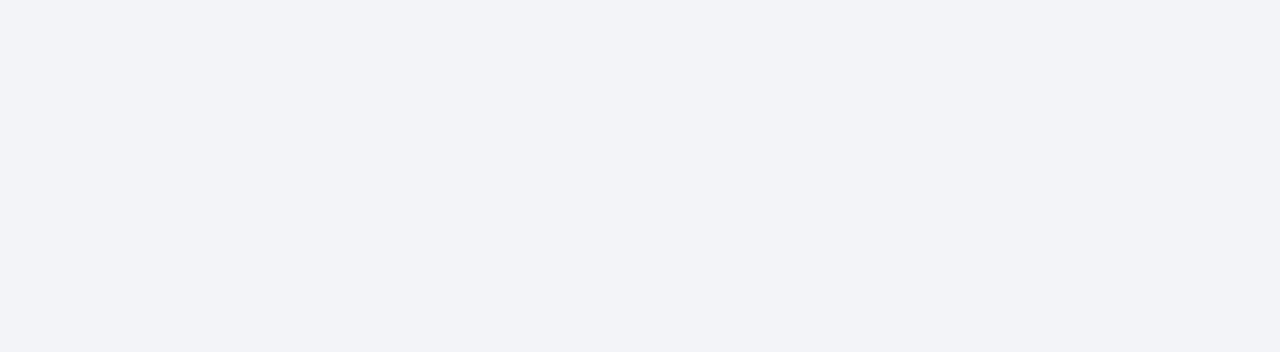
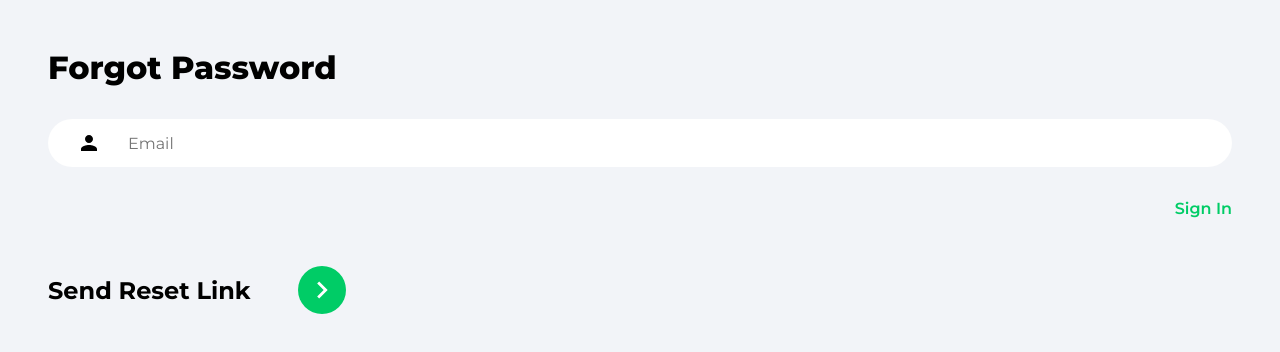
Before and after one commit to PriyanshSingh167/bug-tracker, a React (Create React App) app: page /forgot-password in a window 1280 px wide. Before the commit this address had no page. Shown: the top 352 px of the page. Built offline with nearby package versions, Linux system fonts and the light colour scheme.

Commit message:
Creating forgot password page and google OAuth

```diff
--- a/src/App.js
+++ b/src/App.js
@@ -6,6 +6,7 @@ import SignUp from "./pages/SignUp";
 import Login from "./pages/Login";
 import Profile from "./pages/Profile";
 import PrivateRoute from "./components/PrivateRoute";
+import ForgotPassword from "./pages/ForgotPassword";
 function App() {
   return (
     <>
@@ -23,6 +24,8 @@ function App() {
           <Route path="/home" element={<PrivateRoute />}>
             <Route path="/home" element={<Home />} />
           </Route>
+          {/* Forgot password */}
+          <Route path="/forgot-password" element={<ForgotPassword />} />
         </Routes>
       </Router>
       <ToastContainer />
--- /dev/null
+++ b/src/components/OAuth.js
@@ -0,0 +1,48 @@
+import { useLocation, useNavigate } from "react-router-dom";
+import { getAuth, signInWithPopup, GoogleAuthProvider } from "firebase/auth";
+import { doc, setDoc, getDoc, serverTimestamp } from "firebase/firestore";
+import { db } from "../firebase.config";
+import { toast } from "react-toastify";
+import googleIcon from "../assets/svg/googleIcon.svg";
+
+const OAuth = () => {
+  const navigate = useNavigate();
+  const location = useLocation();
+
+  const onGoogleClick = async () => {
+    try {
+      const auth = getAuth();
+      const provider = new GoogleAuthProvider();
+      const result = await signInWithPopup(auth, provider);
+      const user = result.user;
+
+      // Check for user
+      const docRef = doc(db, "users", user?.uid);
+      const docSnap = await getDoc(docRef);
+
+      // If user doesn't exists then create user
+      if (!docSnap.exists()) {
+        await setDoc(doc(db, "users", user?.uid), {
+          name: user.displayName,
+          email: user.email,
+          timestamp: serverTimestamp(),
+        });
+      }
+      navigate("/home");
+    } catch (error) {
+      toast.error("Could not auhorize with google");
+    }
+  };
+  return (
+    <div className="socilaLogin">
+      <p className="signUpText">
+        Sign {location.pathname === "/" ? "up" : "in"} with
+      </p>
+      <button className="socialIconDiv" onClick={onGoogleClick}>
+        <img className="socialIconImg" src={googleIcon} alt="google" />
+      </button>
+    </div>
+  );
+};
+
+export default OAuth;
--- /dev/null
+++ b/src/pages/ForgotPassword.js
@@ -0,0 +1,57 @@
+import { useState } from "react";
+import { Link } from "react-router-dom";
+import { getAuth, sendPasswordResetEmail } from "firebase/auth";
+import { toast } from "react-toastify";
+import { ReactComponent as ArrowRigthIcon } from "../assets/svg/keyboardArrowRightIcon.svg";
+import { async } from "@firebase/util";
+
+const ForgotPassword = () => {
+  const [email, setEmail] = useState("");
+
+  const onChange = (e) => {
+    setEmail(e.target.value);
+  };
+
+  const onSubmit = async (e) => {
+    e.preventDefault();
+    try {
+      const auth = getAuth();
+      await sendPasswordResetEmail(auth, email);
+      toast.success("Email was sent");
+    } catch (error) {
+      toast.error("Could not send reset email");
+    }
+  };
+  return (
+    <div className="pageContainer">
+      <header>
+        <p className="pageHeader">Forgot Password</p>
+      </header>
+
+      <main>
+        <form onSubmit={onSubmit}>
+          <input
+            type="text"
+            placeholder="Email"
+            id="email"
+            value={email}
+            onChange={onChange}
+            className="emailInput"
+          />
+          <Link className="forgotPasswordLink" to="/login">
+            Sign In
+          </Link>
+
+          <div className="signInBar">
+            <div className="signInText">Send Reset Link</div>
+            <button className="signInButton">
+              <ArrowRigthIcon width="34px" height="34px" fill="#ffffff" />
+            </button>
+          </div>
+        </form>
+      </main>
+    </div>
+  );
+};
+
+export default ForgotPassword;
--- a/src/pages/Login.js
+++ b/src/pages/Login.js
@@ -2,6 +2,7 @@ import { useState } from "react";
 import { toast } from "react-toastify";
 import { Link, useNavigate } from "react-router-dom";
 import { getAuth, signInWithEmailAndPassword } from "firebase/auth";
+import OAuth from "../components/OAuth";
 import { ReactComponent as ArrowRightIcon } from "../assets/svg/keyboardArrowRightIcon.svg";
 import visibilityIcon from "../assets/svg/visibilityIcon.svg";
 
@@ -88,8 +89,9 @@ function Login() {
             </button>
           </div>
         </form>
+        <h3 style={{ color: "orangered" }}>OR</h3>
 
-        {/* Google OAuth */}
+        <OAuth />
 
         <Link to="/" className="registerLink">
           Sign Up Instead
--- a/src/pages/SignUp.js
+++ b/src/pages/SignUp.js
@@ -9,6 +9,7 @@ import {
 import { db } from "../firebase.config";
 import { doc, setDoc, serverTimestamp } from "firebase/firestore";
 import { ReactComponent as ArrowRightIcon } from "../assets/svg/keyboardArrowRightIcon.svg";
+import OAuth from "../components/OAuth";
 import visibilityIcon from "../assets/svg/visibilityIcon.svg";
 
 function SignUp() {
@@ -105,10 +106,6 @@ function SignUp() {
                 />
               </div>
 
-              <Link to="/forgot-password" className="forgotPasswordLink">
-                Forgot Password
-              </Link>
-
               <div className="signUpBar">
                 <p className="signUpText">Sign Up</p>
                 <button className="signUpButton">
@@ -117,7 +114,8 @@ function SignUp() {
               </div>
             </form>
 
-            {/* Google OAuth */}
+            <h3 style={{ color: "orangered" }}>OR</h3>
+            <OAuth />
 
             <Link to="/login" className="registerLink">
               Sign In Instead
```
